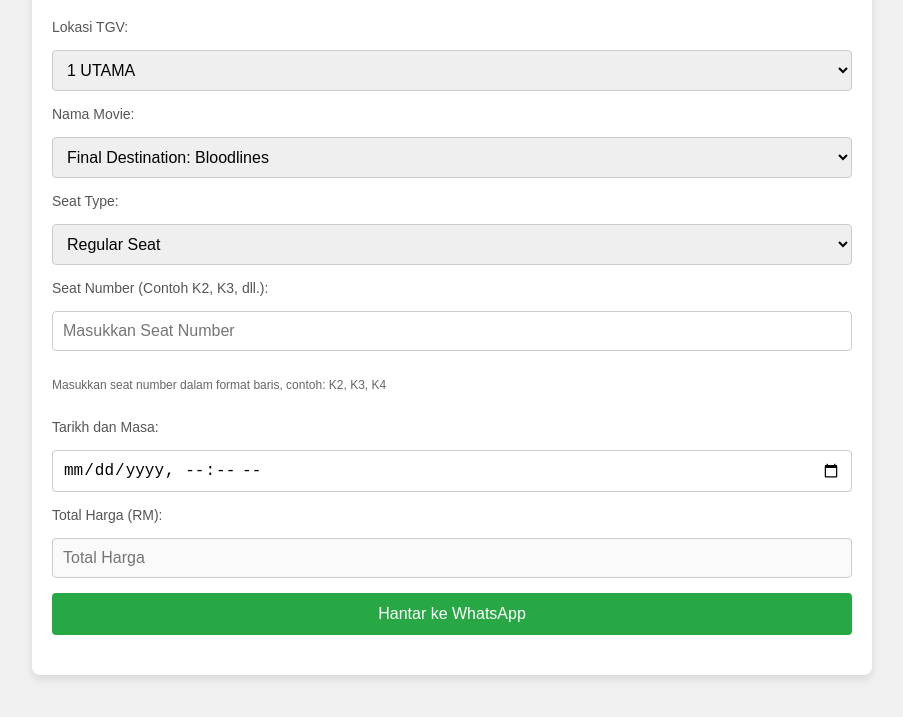
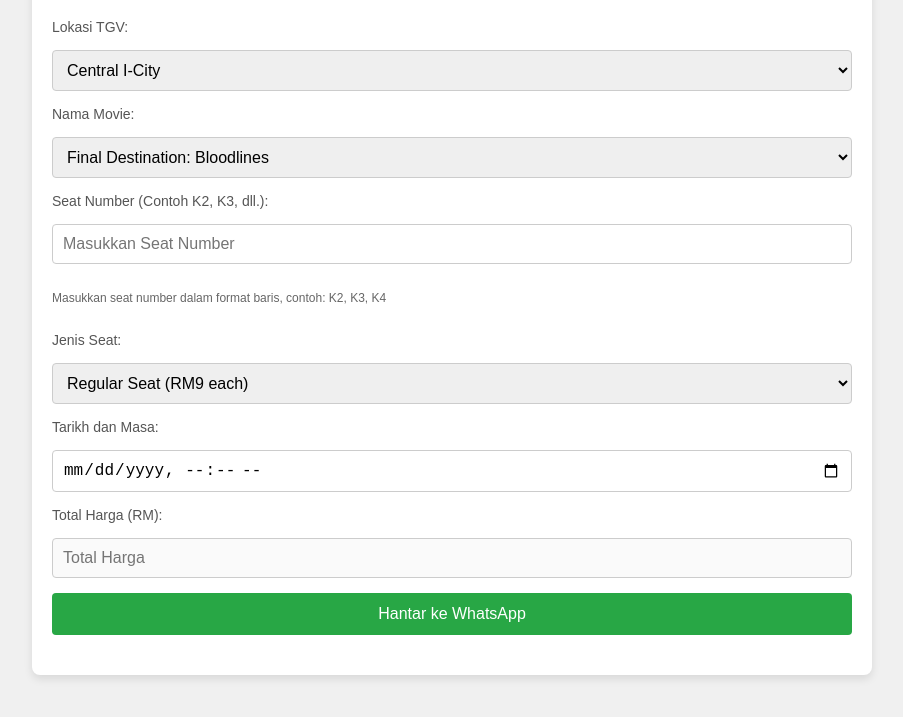
Before and after one commit to koben-max/vouchermania, a plain HTML site: page index.html in a window 1280 px wide. Shown: the part 131-848 px from the top of the page, without its empty margins (188-1091 px from the left). Drawn offline with Linux system fonts and the light colour scheme.

Commit message:
Update index.html

```diff
--- a/index.html
+++ b/index.html
@@ -3,7 +3,7 @@
 <head>
     <meta charset="UTF-8">
     <meta name="viewport" content="width=device-width, initial-scale=1.0">
-    <title>Booking Tiket TGV</title>
+    <title>Pemesanan Tiket TGV</title>
     <style>
         body {
             font-family: Arial, sans-serif;
@@ -68,64 +68,91 @@
         <form id="bookingForm">
             <label for="location">Lokasi TGV:</label>
             <select id="location" name="location" required>
-                <option value="1 UTAMA">1 UTAMA</option>
-                <option value="1 SHAMELIN">1 SHAMELIN</option>
-                <option value="AMPANG POINT">AMPANG POINT</option>
-                <option value="AU2 SETIAWANGSA">AU2 SETIAWANGSA</option>
-                <option value="BUKIT RAJA">BUKIT RAJAA</option>
-                <option value="BUKIT TINGGI">BUKIT TINGGI</option>
-                <option value="CENTRAL I-CITY">CENTRAL I-CITY</option>
-                <option value="CHERAS SELATAN">CHERAS SELATAN</option>
-                <option value="CHERAS SENTRAL">CHERAS SENTRAL</option>
-                <option value="DPULZE PUTRAJAYA">DPULZE PUTRAJAYA</option>
-                <option value="PAVILION BUKIT JALIL">PAVILION BUKIT JALIL</option>
-                <option value="STRAND KOTA DAMANSARA">STRAND KOTA DAMANSARA</option>
-                <option value="JAYA SEKSYEN 14">JAYA SEKSYEN 14</option>
-                <option value="KEPONG">KEPONG</option>
-                <option value="MINES">MINES</option>
-                <option value="RAWANG">RAWANG</option>
-                <option value="SETIAWALK PUCHONG">SETIAWALK PUCHONG</option>
-                <option value="SUNWAY PUTRA">SUNWAY PUTRA</option>
-                <option value="SUNWAY VELOCITY">SUNWAY VELOCITY</option>
-                <option value="SUNWAY PYRAMID">SUNWAY PYRAMID</option>
-                <option value="SURIA KLCC">SURIA KLCC</option>
-                <option value="WANGSA WALK">WANGSA WALK</option>
-                <option value="BUKIT INDAH">BUKIT INDAH</option>
-                <option value="KULAIJAYA">KULAIJAYA</option>
-                <option value="TASEK CENTRAL">TASEK CENTRAL</option>
-                <option value="TEBRAU CITY">TEBRAU CITY</option>
-                <option value="TOPPEN">TOPPEN</option>
-                <option value="KINTA CITY">KINTA CITY</option>
-                <option value="KLEBANG IPOH">KLEBANG IPOH</option>
-                <option value="SERI MANJUNG">SERI MANJUNG</option>
-                <option value="STATION 18 IPOH">STATION 18 IPOH</option>
-                <option value="TAIPING">TAIPING</option>
-                <option value="1ST AVENUE PENANG">KEPONG</option>
-                <option value="BUKIT MERTAJAM">BUKIT MERTAJAM</option>
-                <option value="GURNEY PARAGON">GURNEY PARAGON</option>
-                <option value="BOULEVARD BINTULU">BOULEVARD BINTULU</option>
-                <option value="MIRI">MIRI</option>
-                <option value="VIVACITY KUCHING">VIVACITY KUCHING</option>
-                <option value="SEREMBAN 2">SEREMBAN 2</option>
-                <option value="MESRA MALL">MESRA MALL</option>
+                <option value="Central I-City">Central I-City</option>
+                <option value="Pavilion Bukit Jalil">Pavilion Bukit Jalil</option>
+                <option value="Seremban 2">Seremban 2</option>
+                <option value="Setiawalk Puchong">Setiawalk Puchong</option>
+                <option value="Sunway Putra">Sunway Putra</option>
+                <option value="Sunway Pyramid">Sunway Pyramid</option>
+                <option value="Wangsa Walk">Wangsa Walk</option>
+                <option value="1 Utama">1 Utama</option>
+                <option value="1 Shamelin">1 Shamelin</option>
+                <option value="Ampang Point">Ampang Point</option>
+                <option value="AU2 Setiawangsa">AU2 Setiawangsa</option>
+                <option value="Bukit Raja">Bukit Raja</option>
+                <option value="Bukit Tinggi">Bukit Tinggi</option>
+                <option value="Cheras Selatan">Cheras Selatan</option>
+                <option value="Cheras Sentral">Cheras Sentral</option>
+                <option value="DPulze Putrajaya">DPulze Putrajaya</option>
+                <option value="Strand Kota Damansara">Strand Kota Damansara</option>
+                <option value="Jaya Seksyen 14">Jaya Seksyen 14</option>
+                <option value="Kepong">Kepong</option>
+                <option value="Mines">Mines</option>
+                <option value="Rawang">Rawang</option>
+                <option value="Suria KLCC">Suria KLCC</option>
+                <option value="Bukit Indah">Bukit Indah</option>
+                <option value="KulaiJaya">KulaiJaya</option>
+                <option value="Tasek Central">Tasek Central</option>
+                <option value="Tebrau City">Tebrau City</option>
+                <option value="Toppen">Toppen</option>
+                <option value="Kinta City">Kinta City</option>
+                <option value="Klebang Ipoh">Klebang Ipoh</option>
+                <option value="Seri Manjung">Seri Manjung</option>
+                <option value="Station 18 Ipoh">Station 18 Ipoh</option>
+                <option value="Taiping">Taiping</option>
+                <option value="1st Avenue Penang">1st Avenue Penang</option>
+                <option value="Bukit Mertajam">Bukit Mertajam</option>
+                <option value="Gurney Paragon">Gurney Paragon</option>
+                <option value="Boulevard Bintulu">Boulevard Bintulu</option>
+                <option value="Miri">Miri</option>
+                <option value="Vivacity Kuching">Vivacity Kuching</option>
+                <option value="Mesra Mall">Mesra Mall</option>
             </select>
 
             <label for="movie">Nama Movie:</label>
             <select id="movie" name="movie" required>
                 <option value="Final Destination: Bloodlines">Final Destination: Bloodlines</option>
                 <option value="Thunderbolts">Thunderbolts</option>
-                <!-- Add the rest of the movies here -->
+                <option value="Gayong">Gayong</option>
+                <option value="Blood Brother: Bara Naga">Blood Brother: Bara Naga</option>
+                <option value="A Gilded Game">A Gilded Game</option>
+                <option value="Mission Impossible - The Final Reckoning">Mission Impossible - The Final Reckoning</option>
+                <option value="Lilo & Stitch">Lilo & Stitch</option>
+                <option value="Vital Sign">Vital Sign</option>
+                <option value="Telaga Suram">Telaga Suram</option>
+                <option value="Until Dawn">Until Dawn</option>
+                <option value="Holy Night: Demon Hunters">Holy Night: Demon Hunters</option>
+                <option value="Rider (Thai)">Rider (Thai)</option>
+                <option value="A Minecraft Movie">A Minecraft Movie</option>
+                <option value="Sah! Katanya...">Sah! Katanya...</option>
+                <option value="Tourist Family (Tamil)">Tourist Family (Tamil)</option>
+                <option value="Pembantaian Dukun Santet">Pembantaian Dukun Santet</option>
+                <option value="Sutta Thale Enakku (Tamil)">Sutta Thale Enakku (Tamil)</option>
+                <option value="Retro (Tamil)">Retro (Tamil)</option>
+                <option value="The Dumpling Queen">The Dumpling Queen 水饺皇后</option>
+                <option value="Maaman (Tamil)">Maaman (Tamil)</option>
+                <option value="Thudarum (Malayalam)">Thudarum (Malayalam)</option>
+                <option value="Mumu 不说话的爱">Mumu 不说话的爱</option>
+                <option value="Sinners">Sinners</option>
+                <option value="Devil's Double: Next Level (Tamil)">Devil's Double: Next Level (Tamil)</option>
+                <option value="Almarhum">Almarhum</option>
+                <option value="Lovesick 有病才會喜歡你">Lovesick 有病才會喜歡你</option>
+                <option value="Howl's Moving Castle (Re-run)">Howl's Moving Castle 霍尔的移动城堡</option>
+                <option value="Guru Nanak Jahaz (Punjabi)">Guru Nanak Jahaz (Punjabi)</option>
+                <option value="EJEN ALI THE MOVIE 2">EJEN ALI THE MOVIE 2</option>
+                <option value="HOW TO TRAIN YOUR DRAGON 2025">HOW TO TRAIN YOUR DRAGON 2025</option>
+                <option value="HURRY UP TOMORROW">HURRY UP TOMORROW</option>
             </select>
 
-            <label for="seat">Seat Type:</label>
-            <select id="seat" name="seat" required>
-                <option value="regular">Regular Seat</option>
-                <option value="couple">Couple Seat</option>
+            <label for="seat">Seat Number (Contoh K2, K3, dll.):</label>
+            <input type="text" id="seat" name="seat" required placeholder="Masukkan Seat Number" />
+            <p class="seat-description">Masukkan seat number dalam format baris, contoh: K2, K3, K4</p>
+
+            <label for="seatType">Jenis Seat:</label>
+            <select id="seatType" name="seatType" required>
+                <option value="regular">Regular Seat (RM9 each)</option>
+                <option value="couple">Couple Seat (RM25)</option>
             </select>
-
-            <label for="seatNumber">Seat Number (Contoh K2, K3, dll.):</label>
-            <input type="text" id="seatNumber" name="seatNumber" required placeholder="Masukkan Seat Number" />
-            <p class="seat-description">Masukkan seat number dalam format baris, contoh: K2, K3, K4</p>
 
             <label for="date">Tarikh dan Masa:</label>
             <input type="datetime-local" id="date" name="date" required />
@@ -140,12 +167,9 @@
 
     <script>
         function calculateTotalPrice() {
-            var seatType = document.getElementById("seat").value;
-            var totalPrice = 0;
-
-            if (seatType === "regular") {
-                var seatCount = document.getElementById("seatNumber").value.split(',').length; // Counting seats from input
-                var seatPrice = 9; // Harga per regular seat RM9
+            var seatCount = document.getElementById("seat").value.split(',').length; // Counting seats from input
+            var seatType = document.getElementById("seatType").value;
+            var seatPrice = seatType === "couple" ? 25 : 9; // RM25 for couple seats, RM9 for regular seats
             var processingFee = 0;
 
             // Calculate processing fee based on seat count
@@ -169,16 +193,12 @@
                 processingFee = 5;
             }
 
-                totalPrice = (seatPrice * seatCount) + processingFee;
-            } else if (seatType === "couple") {
-                totalPrice = 25; // Fixed price for couple seat
-            }
-
+            var totalPrice = (seatPrice * seatCount) + processingFee;
             document.getElementById("totalPrice").value = totalPrice.toFixed(2);
         }
 
-        document.getElementById("seat").addEventListener("change", calculateTotalPrice);
-        document.getElementById("seatNumber").addEventListener("input", calculateTotalPrice);
+        document.getElementById("seat").addEventListener("input", calculateTotalPrice);
+        document.getElementById("seatType").addEventListener("change", calculateTotalPrice);
 
         document.getElementById("bookingForm").addEventListener("submit", function(e) {
             e.preventDefault();
@@ -186,11 +206,10 @@
             var location = document.getElementById("location").value;
             var movie = document.getElementById("movie").value;
             var date = document.getElementById("date").value;
-            var seatType = document.getElementById("seat").value;
-            var seatNumber = document.getElementById("seatNumber").value;
+            var seat = document.getElementById("seat").value;
             var totalPrice = document.getElementById("totalPrice").value;
 
-            var message = `Booking Tiket TGV:\nLokasi: ${location}\nFilm: ${movie}\nTarikh dan Masa: ${date}\nSeat Type: ${seatType}\nSeat: ${seatNumber}\nTotal Harga: RM${totalPrice}`;
+            var message = `Booking Tiket TGV:\nLokasi: ${location}\nFilm: ${movie}\nTarikh dan Masa: ${date}\nSeat: ${seat}\nTotal Harga: RM${totalPrice}`;
 
             var whatsappURL = `https://wa.me/60178046791?text=${encodeURIComponent(message)}`;
 
```
Lines whose indentation alone changed are shown as unchanged.
